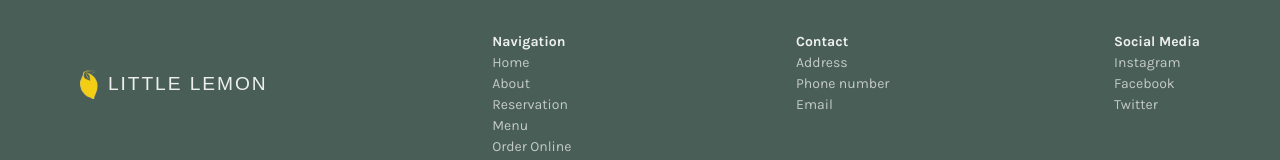
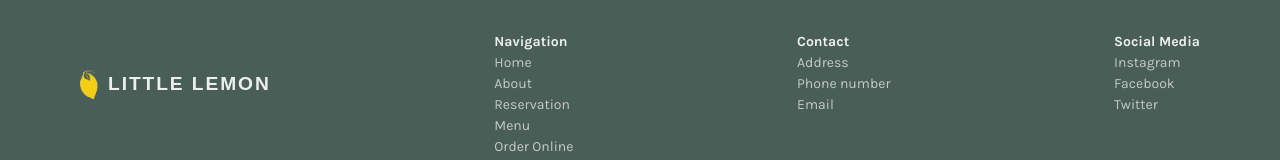
Before and after one commit to GoldieCodes/little-lemon-restaurant, a Next.js app: page /order-online in a window 1280 px wide. Shown: the part 792-952 px from the top of the page. Built offline with nearby package versions, Linux system fonts and the light colour scheme; no server answers; a web font is replaced by a local one.

Commit message:
minor fixes

```diff
--- a/components/Footer.jsx
+++ b/components/Footer.jsx
@@ -11,7 +11,7 @@ export default function Footer() {
           className="hidden md:flex self-center bg-[url('/croppedlogo.png')] bg-contain bg-no-repeat bg-left"
         >
           <Link href="/">
-            <p className="ml-7 text-ash text-base tracking-widest font-serif">
+            <p className="ml-7 font-bold text-ash text-base tracking-widest font-serif">
               LITTLE LEMON
             </p>
           </Link>
--- a/components/LoginOrCreateAccountTemplate.jsx
+++ b/components/LoginOrCreateAccountTemplate.jsx
@@ -51,7 +51,7 @@ export default function LoginOrCreateAccountTemplate({
         className="absolute top-7 left-5 md:left-10 bg-[url('/croppedlogo.png')] bg-contain bg-no-repeat bg-left"
       >
         <Link href="/">
-          <p className="ml-7 text-ash text-base tracking-widest font-serif">
+          <p className="ml-7 font-bold text-ash text-base tracking-widest font-serif">
             LITTLE LEMON
           </p>
         </Link>
```
